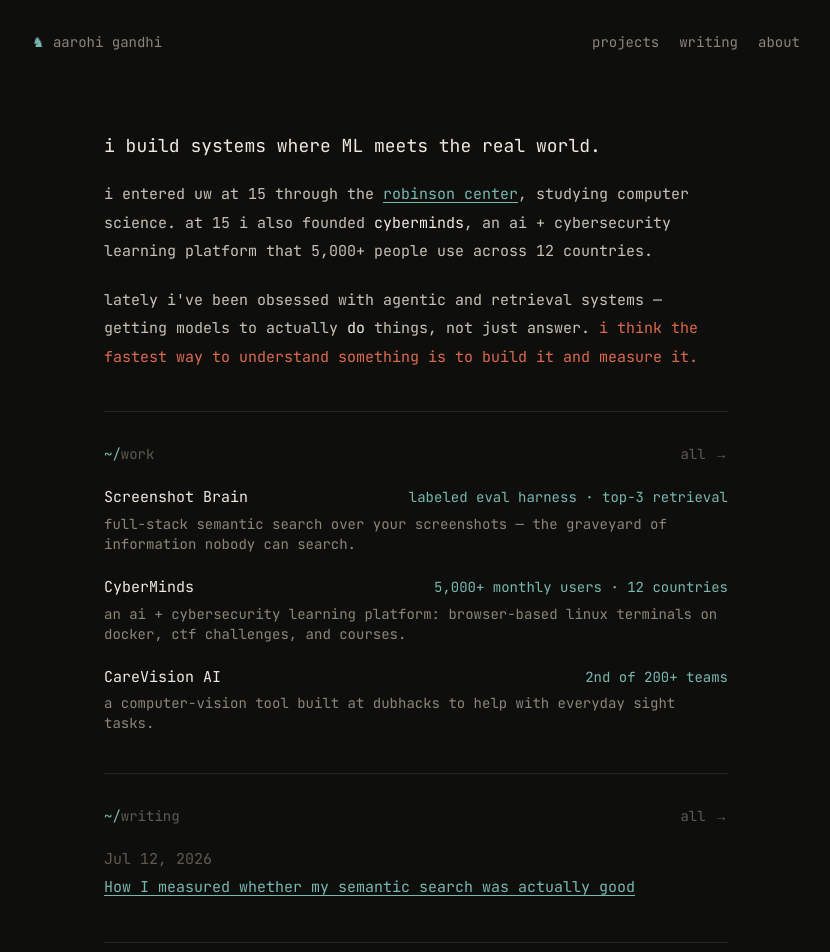
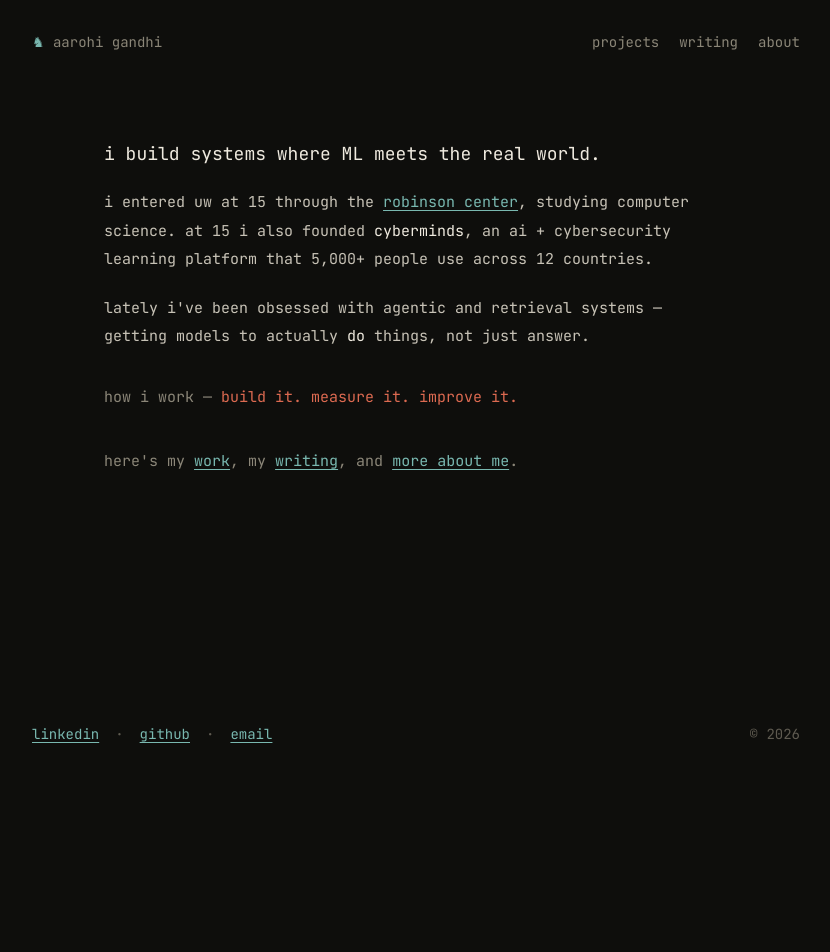
Before and after one commit to aarohigandhi/personal-website, a Next.js app: page / in a window 1280 px wide. Shown: the top 952 px of the page, without its empty margins (224-1054 px from the left). After the commit the page ends 800 px from the top, so only its background shows below. Built offline with nearby package versions, Linux system fonts and the light colour scheme.

Commit message:
home: simplify back to a clean intro + credo + links
- Remove the embedded work/writing/now sections (too busy)
- Credo reads 'build it. measure it. improve it.'

Co-Authored-By: Claude Opus 4.8 <noreply@anthropic.com>

```diff
--- a/app/page.tsx
+++ b/app/page.tsx
@@ -1,52 +1,18 @@
 import Link from "next/link";
-import { projects, posts } from "@/lib/content";
-import { formatDate } from "@/lib/format";
 
-/* A section label using a "~/" path motif — a small nod to the terminals I
-   build. Original to this site, not borrowed. */
-function Label({
-  children,
-  href,
-  cta,
-}: {
-  children: string;
-  href?: string;
-  cta?: string;
-}) {
+/*
+  Home is deliberately simple: a short first-person intro, a small credo, and
+  one quiet line of links. Everything else lives behind the nav. Let the
+  writing carry it.
+*/
+export default function Home() {
   return (
-    <div className="flex items-baseline justify-between">
-      <p className="text-sm text-faint">
-        <span className="text-link">~/</span>
-        {children}
-      </p>
-      {href && cta && (
-        <Link href={href} className="text-sm text-faint hover:text-link">
-          {cta} →
-        </Link>
-      )}
-    </div>
-  );
-}
-
-function firstSentence(s: string) {
-  const i = s.indexOf(". ");
-  return i === -1 ? s : s.slice(0, i + 1);
-}
-
-export default function Home() {
-  const work = projects.slice(0, 3);
-  const published = posts
-    .filter((p) => p.published)
-    .sort((a, b) => (a.date < b.date ? 1 : -1))
-    .slice(0, 3);
-
-  return (
-    <main className="mx-auto max-w-2xl px-6 pb-10 pt-8 sm:pt-12">
-      {/* intro */}
+    <main className="mx-auto max-w-2xl px-6 pb-10 pt-8 sm:pt-14">
       <div className="fade-in space-y-5 leading-[1.9]">
         <p className="text-lg text-bright">
           i build systems where ML meets the real world.
         </p>
+
         <p>
           i entered uw at 15 through the{" "}
           <a
@@ -61,70 +27,36 @@ export default function Home() {
           <span className="text-bright">cyberminds</span>, an ai + cybersecurity
           learning platform that 5,000+ people use across 12 countries.
         </p>
+
         <p>
           lately i&apos;ve been obsessed with agentic and retrieval systems —
-          getting models to actually{" "}
-          <span className="text-bright">do</span> things, not just answer.{" "}
-          <span className="text-hot">
-            i think the fastest way to understand something is to build it and
-            measure it.
-          </span>
+          getting models to actually <span className="text-bright">do</span>{" "}
+          things, not just answer.
+        </p>
+
+        {/* credo */}
+        <p className="pt-3">
+          <span className="text-muted">how i work — </span>
+          <span className="text-hot">build it. measure it. improve it.</span>
+        </p>
+
+        {/* one quiet line of links */}
+        <p className="pt-4 text-muted">
+          here&apos;s my{" "}
+          <Link href="/projects" className="link">
+            work
+          </Link>
+          , my{" "}
+          <Link href="/writing" className="link">
+            writing
+          </Link>
+          , and{" "}
+          <Link href="/about" className="link">
+            more about me
+          </Link>
+          .
         </p>
       </div>
-
-      {/* work */}
-      <section className="fade-in mt-10 border-t border-rule pt-8">
-        <Label href="/projects" cta="all">
-          work
-        </Label>
-        <ul className="mt-5 space-y-5">
-          {work.map((p) => (
-            <li key={p.name}>
-              <div className="flex flex-wrap items-baseline justify-between gap-x-3">
-                <span className="text-bright">{p.name}</span>
-                <span className="text-sm text-link">{p.metric}</span>
-              </div>
-              <p className="mt-0.5 text-sm text-muted">
-                {firstSentence(p.blurb)}
-              </p>
-            </li>
-          ))}
-        </ul>
-      </section>
-
-      {/* writing */}
-      <section className="fade-in mt-10 border-t border-rule pt-8">
-        <Label href="/writing" cta="all">
-          writing
-        </Label>
-        {published.length === 0 ? (
-          <p className="mt-5 text-muted">first essay is on the way.</p>
-        ) : (
-          <ul className="mt-5 space-y-2">
-            {published.map((post) => (
-              <li key={post.slug} className="flex flex-wrap gap-x-3">
-                <time className="shrink-0 text-faint">
-                  {formatDate(post.date)}
-                </time>
-                <Link href={`/writing/${post.slug}/`} className="link">
-                  {post.title}
-                </Link>
-              </li>
-            ))}
-          </ul>
-        )}
-      </section>
-
-      {/* now */}
-      <section className="fade-in mt-10 border-t border-rule pt-8">
-        <Label>now</Label>
-        <p className="mt-5 text-muted">
-          building{" "}
-          <span className="text-bright">adaptive kv-cache compression</span> —
-          my move into inference systems. i&apos;ll publish the result either
-          way, including a clean negative one.
-        </p>
-      </section>
     </main>
   );
 }
```
